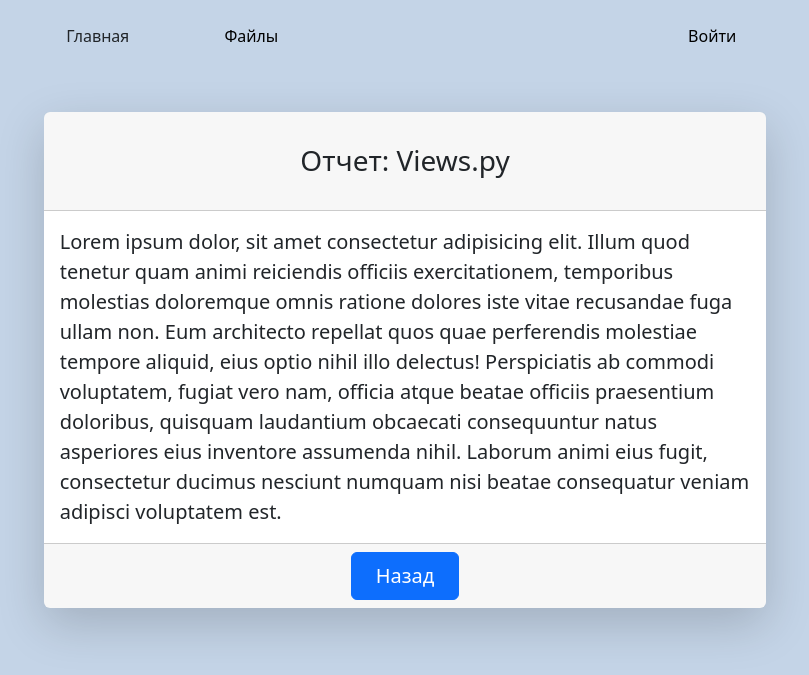
After one commit to brestok-1/django-linter, a Django app: template templates/checker/file_report.html in a window 1280 px wide. The commit adds this page. Shown: the top 675 px of the page, without its empty margins (235-1044 px from the left). Run offline with Django 4.2, Linux system fonts and the light colour scheme; the template is opened without the code that fills it, so the values that code supplies are empty; parts of the project's set-up code (start-up, migrations or seed data) failed here and were passed over.

Commit message:
create file_report.html

```diff
--- a/static/js/main.js
+++ b/static/js/main.js
@@ -6,17 +6,8 @@ $(document).ready(function () {
             return false
         }
     });
-    $('.wrap-drag').height($('.wrap-drag').width() * 0.75); // Соотношение 4 к 3
+    $('.wrap-drag').height($('.wrap-drag').width() * 0.75);
     $(window).resize(function () {
         $('.wrap-drag').height($('.wrap-drag').width() * 0.75);
     });
 });
-
-//
-// $(function () {
-//     $('.wrap-drag').height($('.wrap-drag').width() * 0.75); // Соотношение 4 к 3
-//
-//     $(window).resize(function () {
-//         $('.wrap-drag').height($('.wrap-drag').width() * 0.75);
-//     });
-// });
--- /dev/null
+++ b/templates/checker/file_report.html
@@ -0,0 +1,28 @@
+{% extends 'checker/base.html' %}
+{% block content %}
+    <main>
+        <div class="container-fluid">
+            <div class="row justify-content-center">
+                <div class="col-md-7">
+                    <div class="card shadow-lg border-0 rounded-lg mt-5">
+                        <div class="card-header"><h3 class="text-center font-weight-light my-4">Отчет: Views.py</h3>
+                        </div>
+                        <div class="card-body fs-5">
+                            Lorem ipsum dolor, sit amet consectetur adipisicing elit. Illum quod tenetur quam animi
+                            reiciendis officiis exercitationem, temporibus molestias doloremque omnis ratione dolores
+                            iste vitae recusandae fuga ullam non. Eum architecto repellat quos quae perferendis
+                            molestiae tempore aliquid, eius optio nihil illo delectus! Perspiciatis ab commodi
+                            voluptatem, fugiat vero nam, officia atque beatae officiis praesentium doloribus, quisquam
+                            laudantium obcaecati consequuntur natus asperiores eius inventore assumenda nihil. Laborum
+                            animi eius fugit, consectetur ducimus nesciunt numquam nisi beatae consequatur veniam
+                            adipisci voluptatem est.
+                        </div>
+                        <div class="card-footer text-center">
+                            <a class="btn btn-primary py-2 px-4 fs-5" href="">Назад</a>
+                        </div>
+                    </div>
+                </div>
+            </div>
+        </div>
+    </main>
+{% endblock %}
--- a/templates/users/login.html
+++ b/templates/users/login.html
@@ -43,7 +43,7 @@
                             </form>
                         </div>
                         <div class="card-footer text-center">
-                            <div class="small"><a href="{% url 'account:register' %}">Do you need an account? Sign up!</a>
+                            <div class="small"><a href="{% url 'account:register' %}">У вас нет аккаунта? Зарегистрируйтесь!</a>
                             </div>
                         </div>
                     </div>
```
